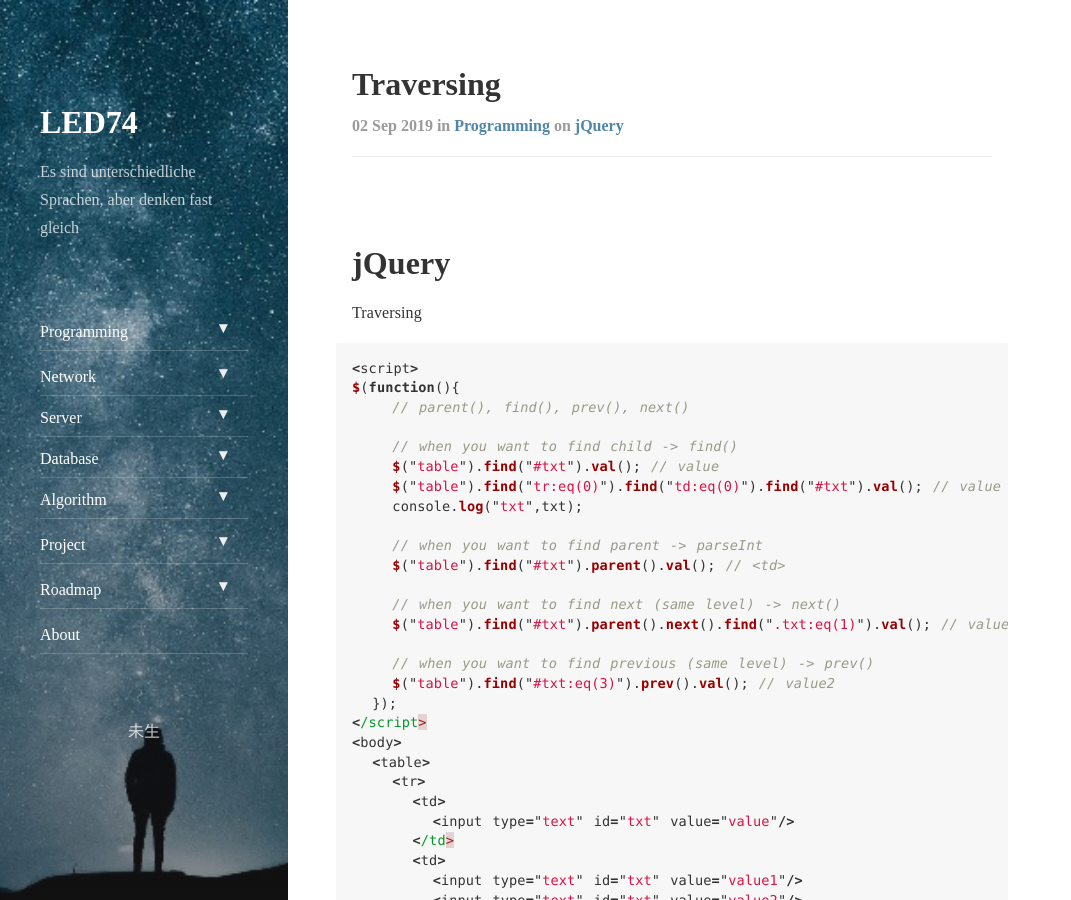
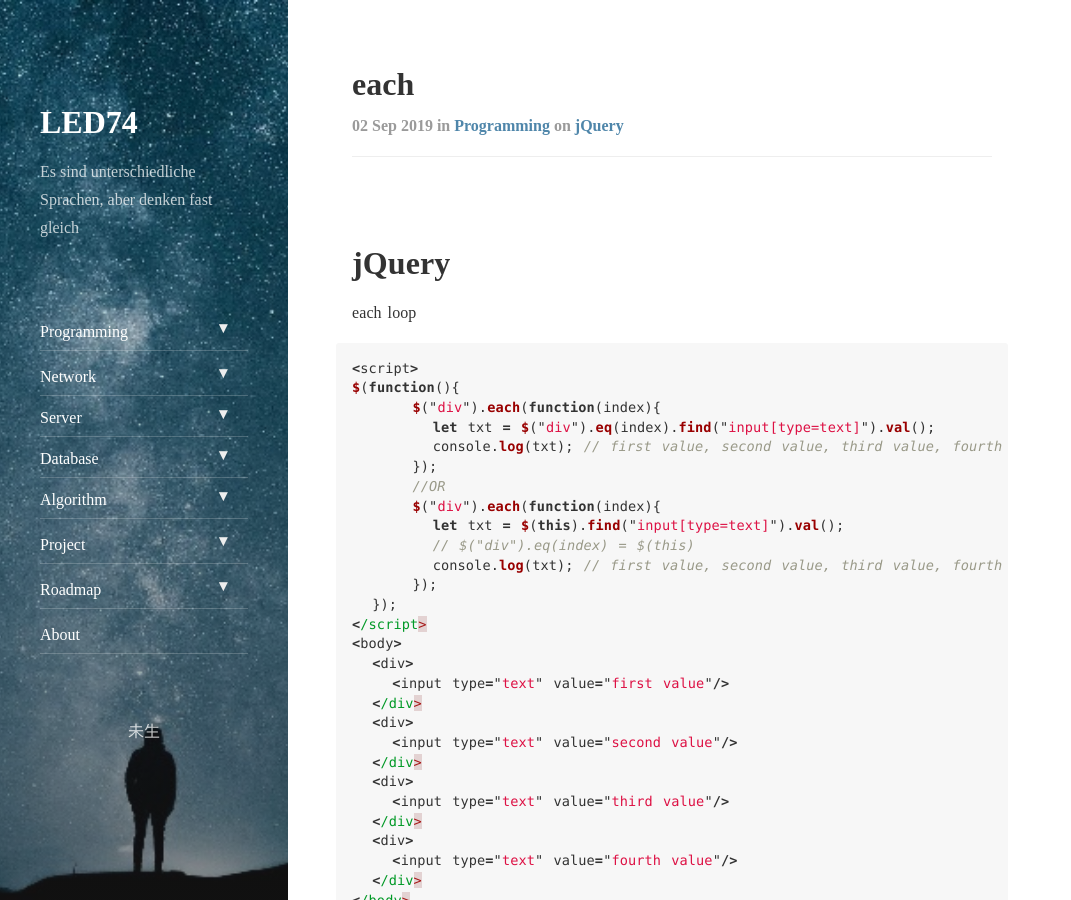
Before and after one commit to LED74/led74.github.io, a Jekyll site: the page built from _featured_tags/Programming-Jenkins.md, in a window 1280 px wide and 900 px high. Shown: the whole window, without its empty margins (0-1071 px from the left). Built offline with Jekyll 4.4.1, drawn with Linux system fonts in a browser that asks for light colours; nearby versions of some CDN libraries; comment, search, counter and statistics services are not loaded; some of the changed text lies outside the part shown.

````diff
--- a/_featured_tags/Programming-Jenkins.md
+++ b/_featured_tags/Programming-Jenkins.md
@@ -1,78 +1,70 @@
 ---
 layout: post
-title: "Traversing"
-subtitle: "Traversing"
+title: "each"
+subtitle: "each"
 categories: Programming
 tags: jQuery
 ---
 
 # **jQuery** <br>
 
-Traversing
+each loop
 
 ```javascript
 <script>
 $(function(){
-    // parent(), find(), prev(), next()
-
-    // when you want to find child -> find()
-    $("table").find("#txt").val(); // value
-    $("table").find("tr:eq(0)").find("td:eq(0)").find("#txt").val(); // value
-    console.log("txt",txt);
-
-    // when you want to find parent -> parseInt
-    $("table").find("#txt").parent().val(); // <td>
-
-    // when you want to find next (same level) -> next()
-    $("table").find("#txt").parent().next().find(".txt:eq(1)").val(); // value2
-
-    // when you want to find previous (same level) -> prev()
-    $("table").find("#txt:eq(3)").prev().val(); // value2
+      $("div").each(function(index){
+        let txt = $("div").eq(index).find("input[type=text]").val();
+        console.log(txt); // first value, second value, third value, fourth Value
+      });
+      //OR
+      $("div").each(function(index){
+        let txt = $(this).find("input[type=text]").val();
+        // $("div").eq(index) = $(this)
+        console.log(txt); // first value, second value, third value, fourth Value
+      });
   });
 </script>
 <body>
-  <table>
-    <tr>
-      <td>
-        <input type="text" id="txt" value="value"/>
-      </td>
-      <td>
-        <input type="text" id="txt" value="value1"/>
-        <input type="text" id="txt" value="value2"/>
-        <input type="text" id="txt" value="value3"/>
-        <input type="text" id="txt" value="value4"/>
-      </td>
-    </tr>
-  </table>
+  <div>
+    <input type="text" value="first value"/>
+  </div>
+  <div>
+    <input type="text" value="second value"/>
+  </div>
+  <div>
+    <input type="text" value="third value"/>
+  </div>
+  <div>
+    <input type="text" value="fourth value"/>
+  </div>
 </body>
 ```
 
+
+return
 ```javascript
-<head>
-<style type="text/css">
-  .sample1{
-    color : red;
-    font-weight : bold;
-  }
-  .sample2{
-    color : green;
-  }
-</style>
-
-</head>
 <script>
 $(function(){
-    //addClass("ClassName") add className to selected selector
-    $("#sampleDiv1").addClass("sample2");
-    //removeClass("ClassName") delete className from selected selector
-    $("#sampleDiv1").removeClass("sample2");
-    //hasclass("ClassName") check whether selected selector has className (true/false)
-    let flag = $("#sampleDiv1").hasClass("sample2");
-    console.log(flag);
+      $("div").each(function(index){
+          if(index == 1){
+            return false;
+          }
+      });
   });
 </script>
 <body>
-  <div id="sampleDiv">control style1</div>
-  <div id="sampleDiv2">control style2</div>
+  <div>
+    <input type="text" value="first value"/>
+  </div>
+  <div>
+    <input type="text" value="second value"/>
+  </div>
+  <div>
+    <input type="text" value="third value"/>
+  </div>
+  <div>
+    <input type="text" value="fourth value"/>
+  </div>
 </body>
 ```
````
Also changed, not shown: _posts/2019-09-02-each.md (added, +55 -0 lines).
